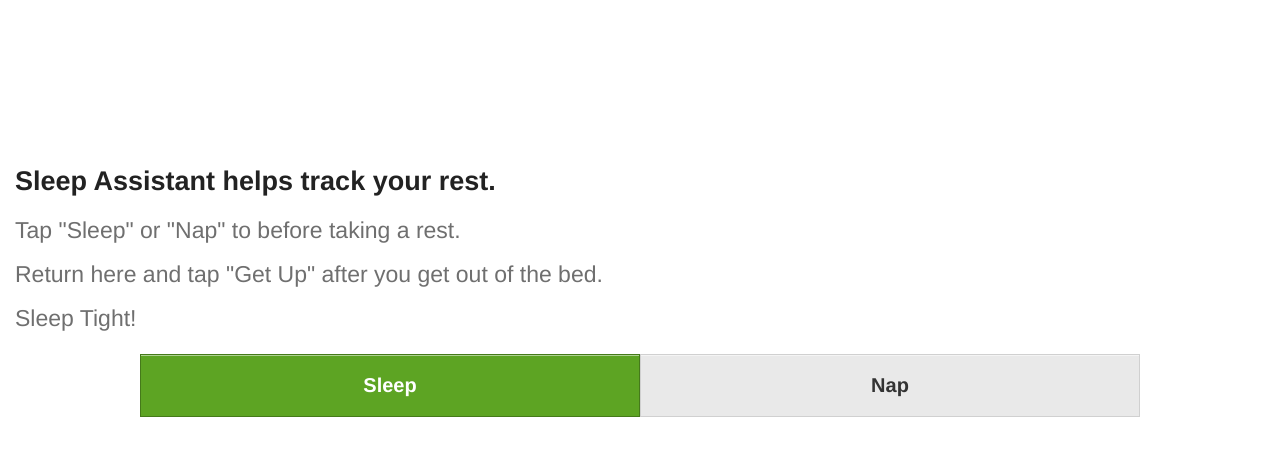
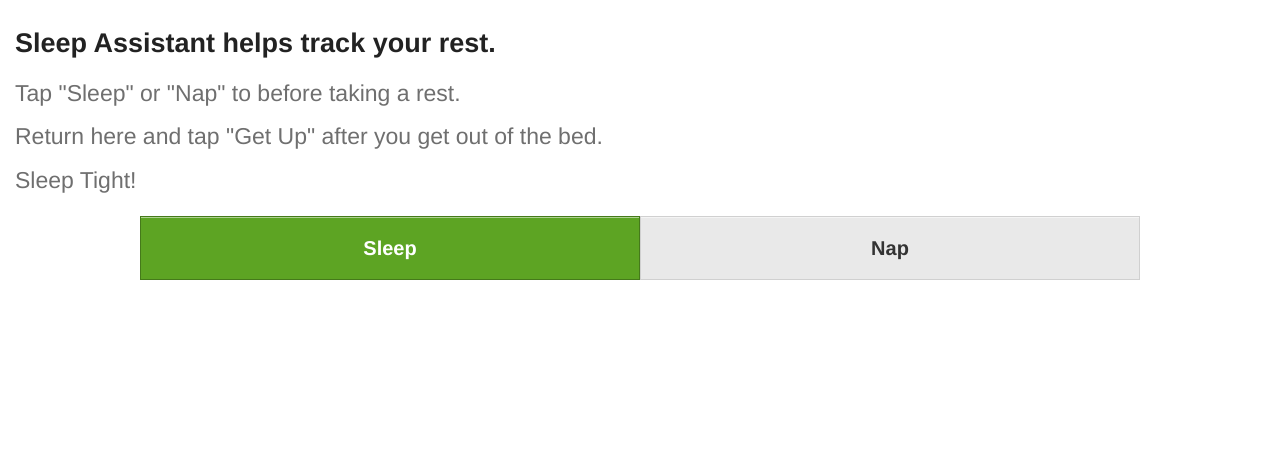
Before and after one commit to Hongxia/SleepAssistant, a Django app: template WebServer/SleepAssistant/apps/journal/templates/sleep.html in a window 1280 px wide. Shown: the part 45-501 px from the top of the page. Run offline with Django 3.2, Linux system fonts and the light colour scheme; the template is opened without the code that fills it: values that come from a table or form of the project are taken from there, others are empty; parts of the project's set-up code (start-up, migrations or seed data) failed here and were passed over; some libraries are stand-ins or nearby versions.

Commit message:
removed vertical center js

```diff
--- a/WebServer/SleepAssistant/apps/journal/templates/account/login.html
+++ b/WebServer/SleepAssistant/apps/journal/templates/account/login.html
@@ -9,7 +9,7 @@ Login
 {% endblock %}
 
 {% block content %}
-	<div id="vertical-center" class="small-12 columns">
+	<div class="small-12 columns vertical-space">
         <form id="login_form" method="post" action="{% url 'account_login' %}" class="custom">
             {% csrf_token %}
             {% if redirect_field_value %}
--- a/WebServer/SleepAssistant/apps/journal/templates/getup.html
+++ b/WebServer/SleepAssistant/apps/journal/templates/getup.html
@@ -10,7 +10,7 @@ Get Up
 
 {% load humanize %}
 {% block content %}
-	<div id="vertical-center" class="small-12 columns">
+	<div class="small-12 columns vertical-space">
 		<form id="getup_form_id" action="{% url 'getup' %}" method="post" style="display:none;">
 			{% csrf_token %}
 		</form>
--- a/WebServer/SleepAssistant/apps/journal/templates/getup_questions.html
+++ b/WebServer/SleepAssistant/apps/journal/templates/getup_questions.html
@@ -9,7 +9,7 @@ About Your Sleep
 {% endblock %}
 
 {% block content %}
-	<div id="vertical-center" class="small-8 small-offset-2 columns">
+	<div class="small-8 small-offset-2 columns vertical-space">
 		<h4 class="subheader">Sleep Assistant needs to know a few details to complete your sleep journal.</h4>
 		<div class="vertical-space"></div>
 		<form id="getup_questions_form_id" action="{% url 'getup_questions' %}" method="post">
--- a/WebServer/SleepAssistant/apps/journal/templates/sleep.html
+++ b/WebServer/SleepAssistant/apps/journal/templates/sleep.html
@@ -9,7 +9,7 @@
 {% endblock %}
 
 {% block content %}
-	<div id="vertical-center" class="small-12 columns">
+	<div class="small-12 columns vertical-space">
 		<form id="sleep_form_id" action="{% url 'sleep' %}" method="post" style="display:none;">
 			{% csrf_token %}
 			{{ form.is_sleep }}
--- a/WebServer/SleepAssistant/apps/journal/templates/summary.html
+++ b/WebServer/SleepAssistant/apps/journal/templates/summary.html
@@ -10,7 +10,7 @@
 
 {% load humanize %}
 {% block content %}
-    <div id="vertical-center" class="small-12 columns">
+    <div class="small-12 columns vertical-space">
         <fieldset>
             <div class="row text-center">
                 <h4 class="subheader">
```
